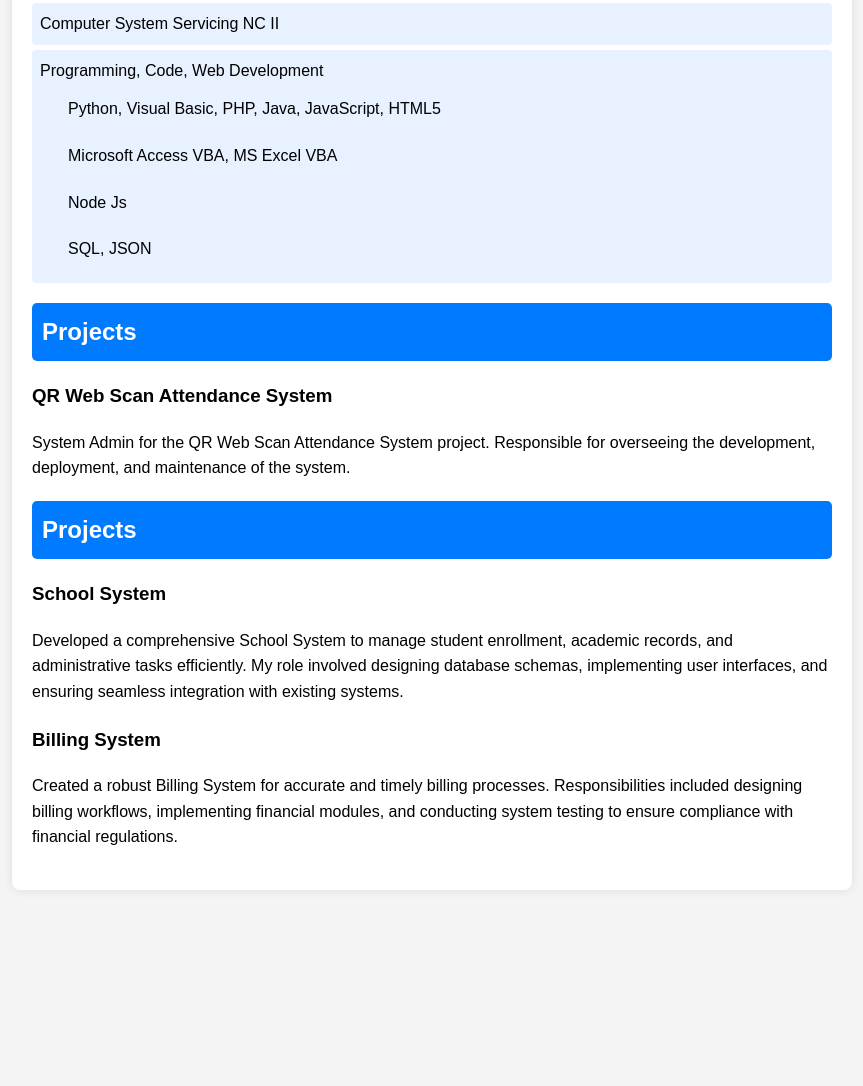
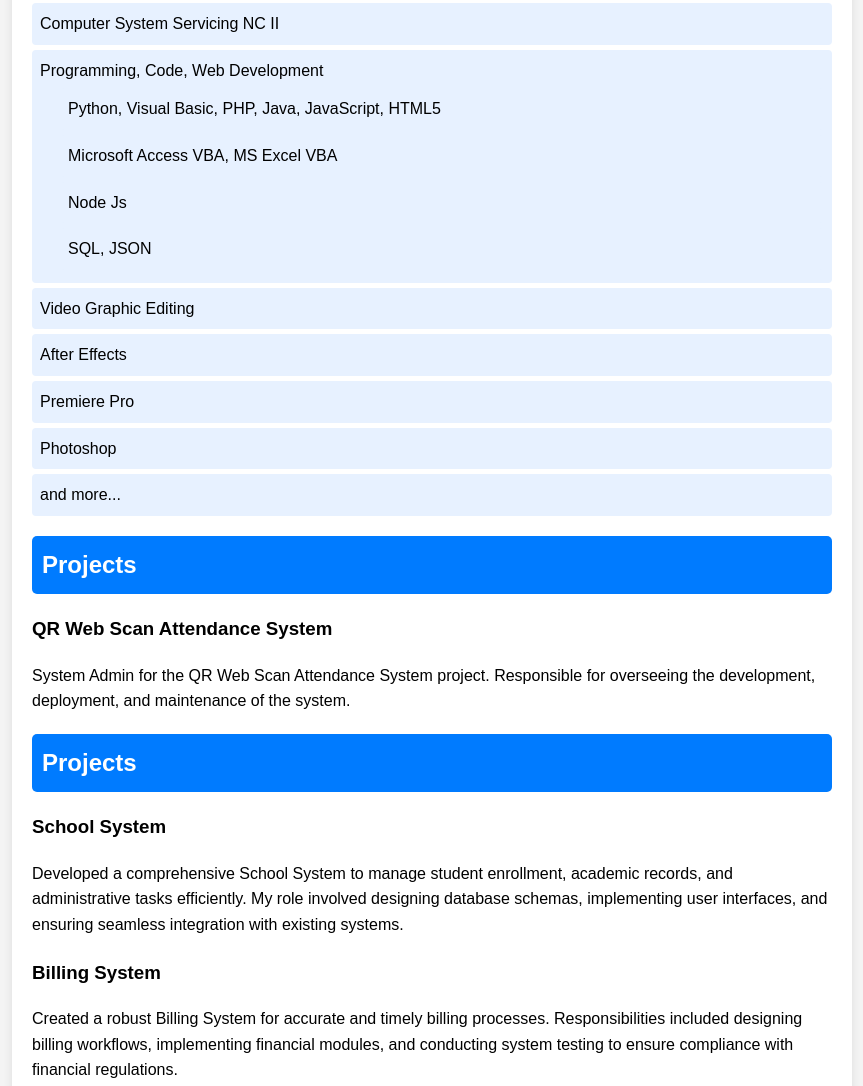
Before and after one commit to kyung-bot/My-Resume, a plain HTML site: page index.html in a window 1280 px wide. Shown: the part 1430-2516 px from the top of the page, without its empty margins (208-1071 px from the left). Before the commit the page ends 2340 px from the top, so only its background shows below. Drawn offline with Linux system fonts and the light colour scheme.

Commit message:
Update index.html

```diff
--- a/index.html
+++ b/index.html
@@ -125,6 +125,13 @@
                         <li>SQL, JSON</li>
                     </ul>
                 </li>
+                <li>Video Graphic Editing</li>
+                 <ul>
+                        <li>After Effects</li>
+                        <li>Premiere Pro</li>
+                        <li>Photoshop</li>
+                        <li>and more...</li>
+                    </ul>
             </ul>
         </section>
 
```
